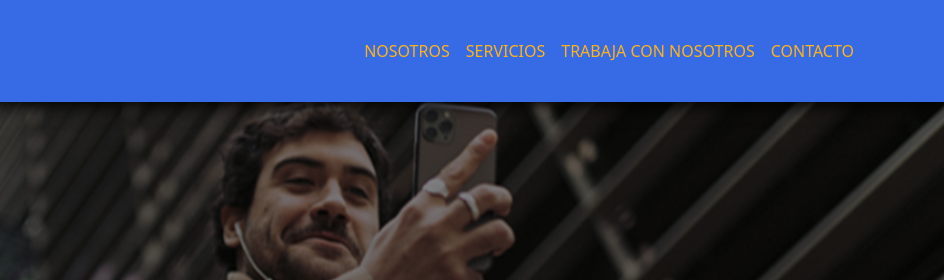
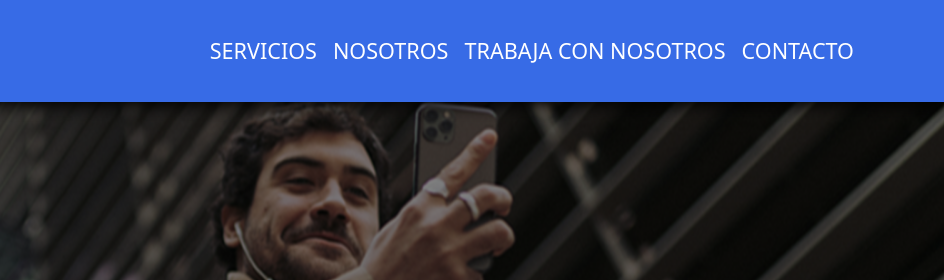
Before and after one commit to CristianRodrigorc/PagPrueba, a website: page public/index.html in a window 1280 px wide. Shown: the top 280 px of the page, 336-1280 px from the left. Drawn offline with nearby package versions, Linux system fonts and the light colour scheme; no server answers.

Commit message:
cambio en el tamaño y orden de el nav

```diff
--- a/public/css/nav.css
+++ b/public/css/nav.css
@@ -1,6 +1,7 @@
 /* Navbar por defecto (fondo transparente pero más oscura la sombra) */
 .navbar {
     position: absolute;
+    font-size: 1.35em;
     top: 0;
     left: 0;
     width: 100%;
@@ -22,7 +23,7 @@
 }
 
 .navbar-nav .nav-link {
-    color: #FFB319 !important;
+    color: #ffffff !important;
 }
 
 .navbar-light .navbar-nav .nav-link:hover {
--- a/public/index.html
+++ b/public/index.html
@@ -51,10 +51,10 @@
             <div class="collapse navbar-collapse justify-content-end text-end" id="navbarNav">
                 <ul class="navbar-nav ml-auto">
                     <li class="nav-item">
-                        <a href="#nosotros" class="nav-link">NOSOTROS</a>
+                        <a href="#servicios" class="nav-link ">SERVICIOS</a>
                     </li>
                     <li class="nav-item">
-                        <a href="#servicios" class="nav-link">SERVICIOS</a>
+                        <a href="#nosotros" class="nav-link">NOSOTROS</a>
                     </li>
                     <li class="nav-item">
                         <a href="#trabajemos" class="nav-link">TRABAJA CON NOSOTROS</a>
@@ -350,7 +350,7 @@
 
 
 
-    <footer class="footer mt-5 py-4 bg-white shadow-lg" id="contacto">
+    <footer class="footer mt-5 py-4 shadow-lg" id="contacto">
         <div class="container">
             <div class="row">
                 <!-- Información de contacto -->
```
